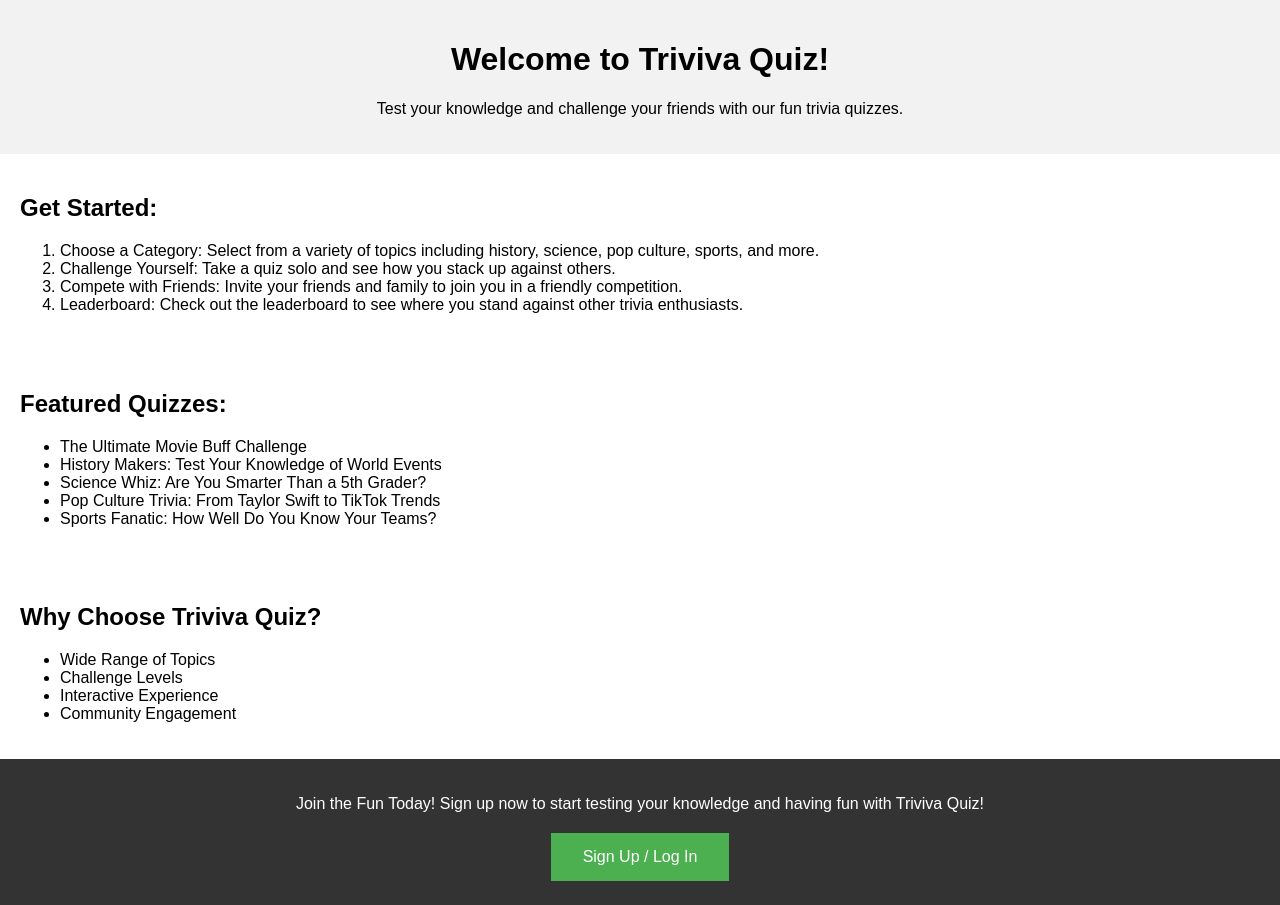
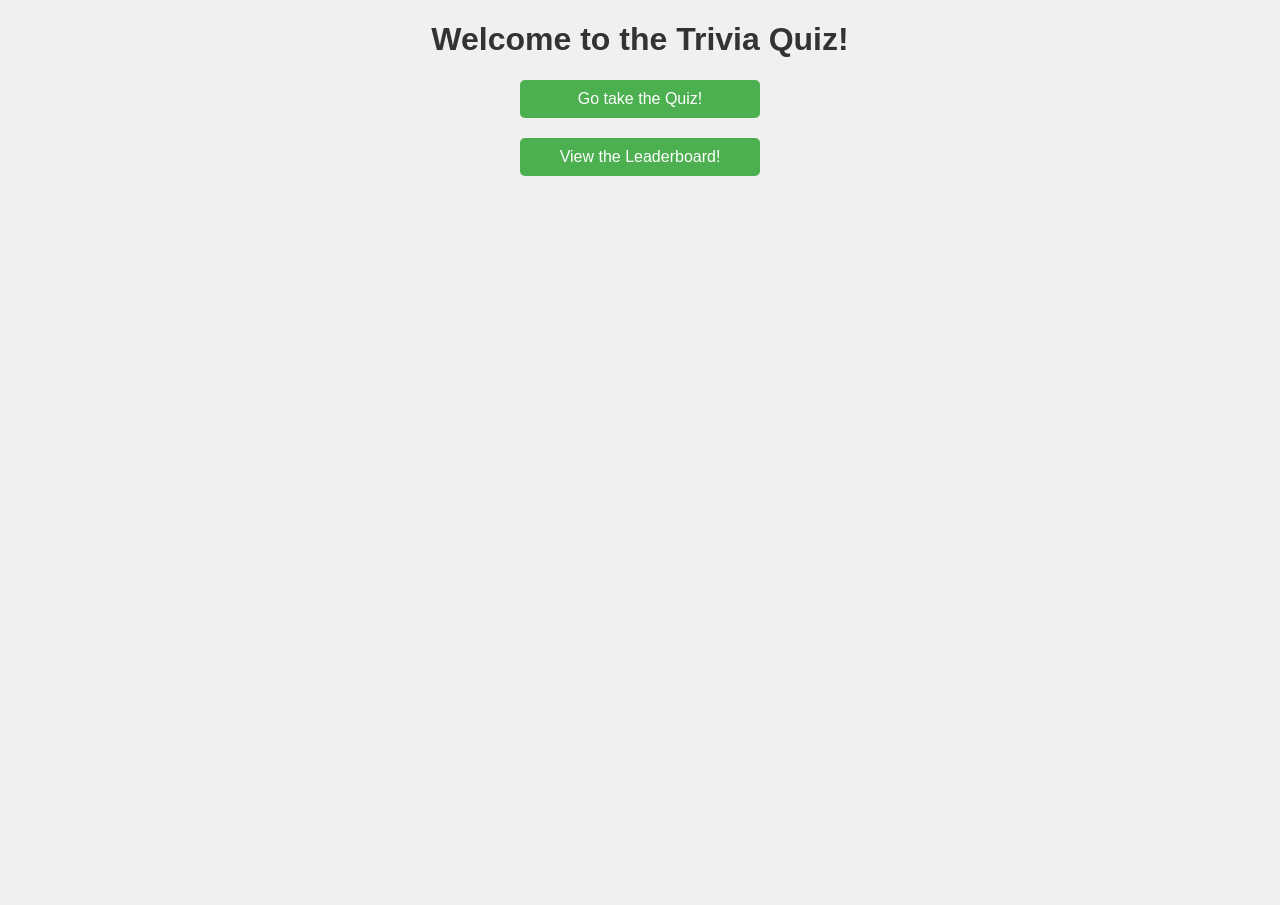
Before and after one commit to YeongsuKimm/cpt, a Flask app: page / in a window 1280 px wide. After the commit the page ends 176 px from the top, so only its background shows below. Run offline with Flask 3, Linux system fonts and the light colour scheme.

Commit message:
finished

```diff
--- a/main.py
+++ b/main.py
@@ -1,7 +1,7 @@
-from flask import Flask, render_template
+from flask import Flask, render_template, request, make_response, jsonify
 from flask_sqlalchemy import SQLAlchemy
 from sqlalchemy.exc import IntegrityError
-
+import random
 
 app = Flask(__name__)
 app.config['SQLALCHEMY_DATABASE_URI'] = 'sqlite:///sqlite3'  # SQLite database for demonstration
@@ -25,6 +25,13 @@ class Question(db.Model):
         except IntegrityError:
             db.session.remove()
             return None
+
+    def read(self):
+        return {
+            "question":self.question,
+            "answer":self.answer
+        }
+
 
 def initQuestions():
     with app.app_context():
@@ -53,7 +60,6 @@ def initQuestions():
         q22 = Question("When was Earth Day first celebrated?", "1970")
 
         questions = [q1, q2, q3, q4, q5, q6, q7, q8, q9, q10, q11, q12, q13, q14, q15, q16, q17, q18, q19, q20, q21, q22]
-        print(q1)
         for question in questions:
             try:
                 question.create()
@@ -68,21 +74,111 @@ class User(db.Model):
     score = db.Column(db.Integer, primary_key=False)
     rank = db.Column(db.Integer, primary_key=False)
 
-    def __init__(self,uid):
+    def __init__(self,uid,score=0):
         self.uid = uid
-        self.score = 0
+        self.score = score
         self.rank = None
 
+    def getScore(self):
+        return self.score
+
+    def saveScore(self,score):
+        try:
+            self.score = score
+            db.session.commit()
+            users = User.query.order_by(User.score.desc()).all()
+            rank = 1
+            for user in users:
+                user.rank = rank
+                rank+=1
+            db.session.commit()
+            return self
+        except IntegrityError:
+            db.session.remove()
+            return None
+
+    def create(self):
+        try:
+            db.session.add(self)
+            db.session.commit()
+            users = User.query.order_by(User.score.desc()).all()
+            rank = 1
+            for user in users:
+                user.rank = rank
+                rank+=1
+            db.session.commit()
+            return self
+        except IntegrityError:
+            db.session.remove()
+            return None
+
+def initUsers():
+    with app.app_context():
+        db.create_all()
+        u1 = User("User1")
+        u2 = User("user2", score=12)
+        u3 = User("User3")
+        u4 = User("User4")
+        u5 = User("User5")
+        users = [u1,u2,u3,u4,u5]
+        for user in users:
+            try:
+                user.create()
+            except IntegrityError:
+                db.session.remove()
+                print("error")
 
 @app.route("/")
 def home():
     return render_template("index.html")
 
-@app.route("/trivia")
+@app.route("/trivia", methods=["GET"])
 def trivia():
-    return render_template("trivia.html", question="helo")
+    if request.method == "GET":
+        questions = Question.query.all()
+        # print(len(questions))
+        sample = []
+        while len(sample) < 10:
+            index = random.randrange(1,len(questions))
+            if(questions[index] not in sample):
+                sample.append(questions[index])
+        response = {}
+        index = 1
+        for i in sample:
+            response[str(index)] = i.read()
+            index+=1
+        return render_template("trivia.html",ques=response)
+
+@app.route("/user", methods=['GET','POST'])
+def user():
+    if request.method == 'POST':
+        data = request.json
+        uid = data.get('uid')
+        score = int(data.get('score'))
+        usr = User.query.filter(User.uid == uid).first()
+        if usr:
+            if(usr.score < score):
+                usr.saveScore(score);
+        else:
+            usr = User(uid,score)
+            usr.create()
+        return "upload success"
+    elif request.method == 'GET':
+        users = User.query.order_by(User.rank).all()
+        print(users)
+        users_list = []
+        for user in users:
+            user_data = {
+                'uid': user.uid,
+                'score': user.score,
+                'rank': user.rank
+            }
+            users_list.append(user_data)
+        return render_template("leaderboard.html", users_list=users_list)
+        # render template later
 
 def init_data():
+    initUsers()
     initQuestions()
 
 if __name__ == '__main__':
--- a/styles.css
+++ /dev/null
@@ -1,35 +0,0 @@
-body {
-    font-family: Arial, sans-serif;
-    margin: 0;
-    padding: 0;
-}
-
-header {
-background-color: #f2f2f2;
-padding: 20px;
-text-align: center;
-}
-
-#get-started, #featured-quizzes, #why-choose {
-padding: 20px;
-}
-
-footer {
-background-color: #333;
-color: #fff;
-padding: 20px;
-text-align: center;
-}
-
-button {
-background-color: #4CAF50;
-border: none;
-color: white;
-padding: 15px 32px;
-text-align: center;
-text-decoration: none;
-display: inline-block;
-font-size: 16px;
-margin: 4px 2px;
-cursor: pointer;
-}
--- a/templates/index.html
+++ b/templates/index.html
@@ -3,49 +3,40 @@
 <head>
   <meta charset="UTF-8">
   <meta name="viewport" content="width=device-width, initial-scale=1.0">
-  <title>Triviva Quiz</title>
-  <link rel="stylesheet" href="styles.css">
+  <title>Trivia Quiz</title>
+  <style>
+    body {
+      font-family: Arial, sans-serif;
+      background-color: #f0f0f0;
+      margin: 0;
+      padding: 0;
+      text-align: center;
+    }
+
+    h1 {
+      color: #333;
+    }
+
+    a {
+      display: block;
+      margin: 20px auto;
+      padding: 10px 20px;
+      background-color: #4caf50;
+      color: #fff;
+      text-decoration: none;
+      border-radius: 5px;
+      width: 200px;
+      transition: background-color 0.3s ease;
+    }
+
+    a:hover {
+      background-color: #45a049;
+    }
+  </style>
 </head>
 <body>
-  <header>
-    <h1>Welcome to Triviva Quiz!</h1>
-    <p>Test your knowledge and challenge your friends with our fun trivia quizzes.</p>
-  </header>
-
-  <section id="get-started">
-    <h2>Get Started:</h2>
-    <ol>
-      <li>Choose a Category: Select from a variety of topics including history, science, pop culture, sports, and more.</li>
-      <li>Challenge Yourself: Take a quiz solo and see how you stack up against others.</li>
-      <li>Compete with Friends: Invite your friends and family to join you in a friendly competition.</li>
-      <li>Leaderboard: Check out the leaderboard to see where you stand against other trivia enthusiasts.</li>
-    </ol>
-  </section>
-
-  <section id="featured-quizzes">
-    <h2>Featured Quizzes:</h2>
-    <ul>
-      <li>The Ultimate Movie Buff Challenge</li>
-      <li>History Makers: Test Your Knowledge of World Events</li>
-      <li>Science Whiz: Are You Smarter Than a 5th Grader?</li>
-      <li>Pop Culture Trivia: From Taylor Swift to TikTok Trends</li>
-      <li>Sports Fanatic: How Well Do You Know Your Teams?</li>
-    </ul>
-  </section>
-
-  <section id="why-choose">
-    <h2>Why Choose Triviva Quiz?</h2>
-    <ul>
-      <li>Wide Range of Topics</li>
-      <li>Challenge Levels</li>
-      <li>Interactive Experience</li>
-      <li>Community Engagement</li>
-    </ul>
-  </section>
-
-  <footer>
-    <p>Join the Fun Today! Sign up now to start testing your knowledge and having fun with Triviva Quiz!</p>
-    <button>Sign Up / Log In</button>
-  </footer>
+  <h1>Welcome to the Trivia Quiz!</h1>
+  <a href="http://127.0.0.1:5000/trivia">Go take the Quiz!</a>
+  <a href="http://127.0.0.1:5000/user">View the Leaderboard!</a>
 </body>
 </html>
```
Also changed, not shown: templates/leaderboard.html (added, +89 -0 lines), templates/trivia.html (+96 -7 lines), instance/questions.sqlite3 (deleted), 1 other file.
